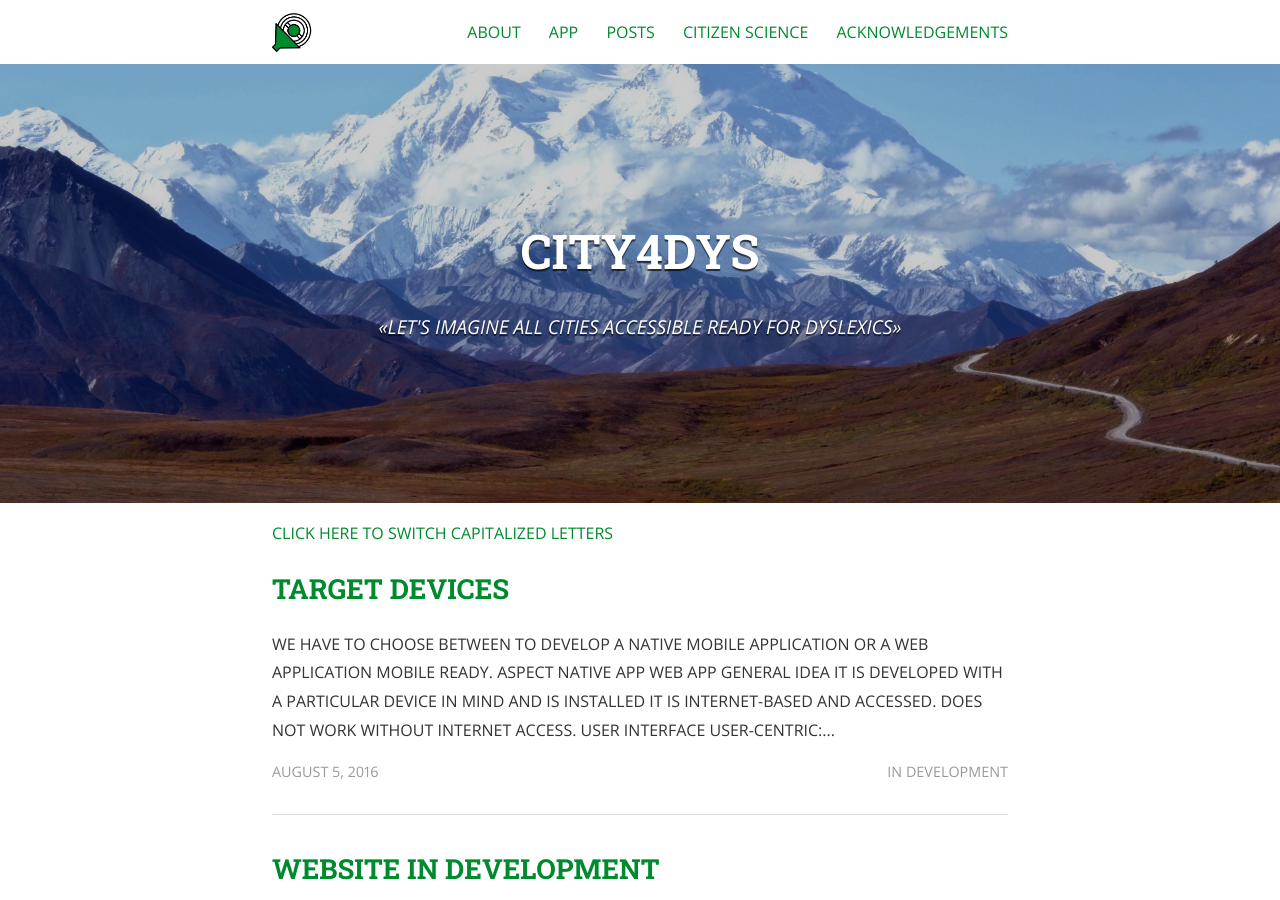
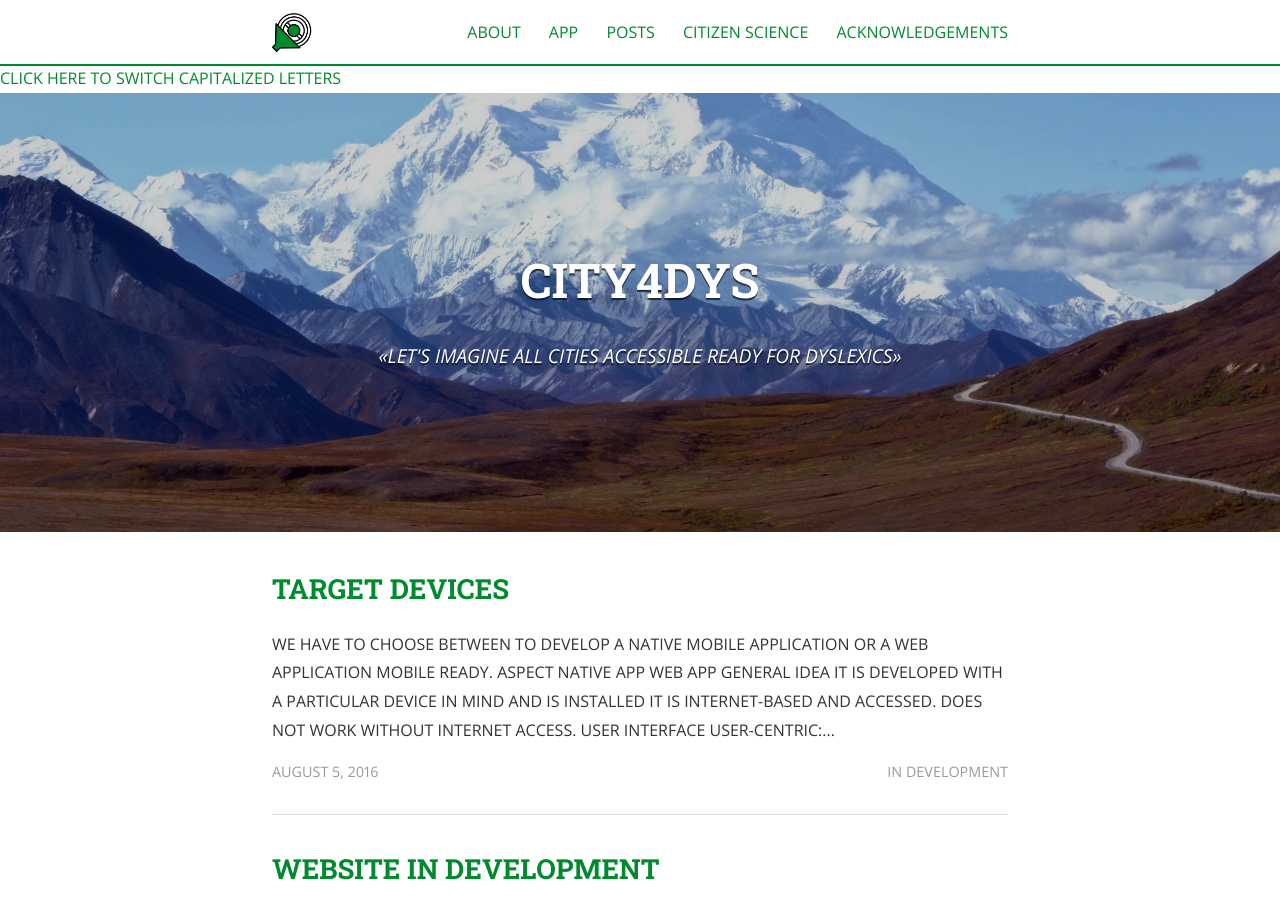
Before and after one commit to city4dys/city4dys.github.io, a Jekyll site: the page built from index.html, in a window 1280 px wide and 900 px high. Built offline with Jekyll 4.4.1, drawn with Linux system fonts in a browser that asks for light colours; nearby versions of some CDN libraries; the list of posts is cut into pages by our own code; a style sheet for code colours, icons or effects is not loaded; some of the changed lines change nothing that is shown.

Commit message:
mod home caps

```diff
--- a/index.html
+++ b/index.html
@@ -2,6 +2,7 @@
 layout: default
 ---
 <div class="home">
+<a href="#" onclick="switchDysMode();return false;">CLICK HERE TO SWITCH CAPITALIZED LETTERS</a>
 
 <div class="site-header-container {% if site.cover %}has-cover{% endif %}" {% if site.cover %}style="background-image: url({{ site.cover | prepend: site.baseurl }});"{% endif %}>
   <div class="scrim {% if site.cover %}has-cover{% endif %}">
@@ -13,7 +14,6 @@ layout: default
 </div>
 
 <div class="wrapper">
-<a href="#" onclick="switchDysMode();return false;">CLICK HERE TO SWITCH CAPITALIZED LETTERS</a>
 
 <ul class="post-list">
   {% for post in paginator.posts %}
```
